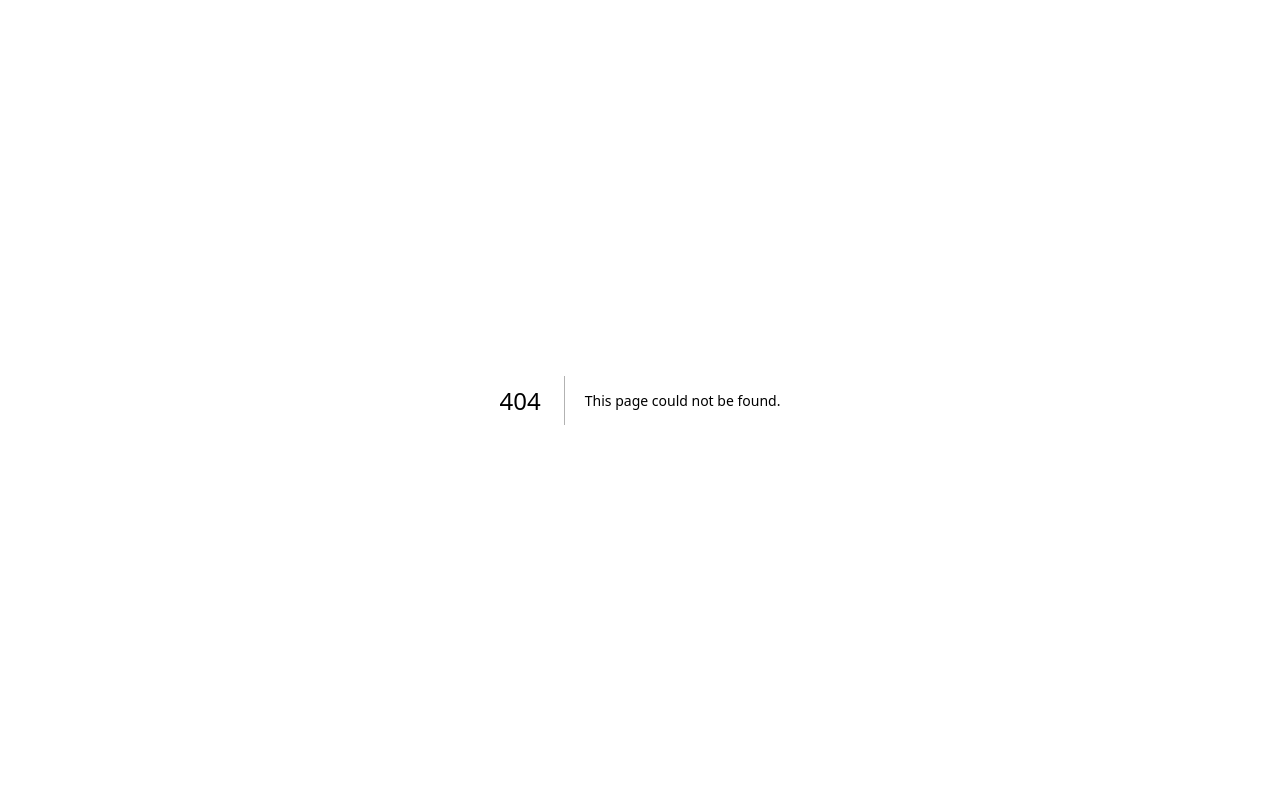
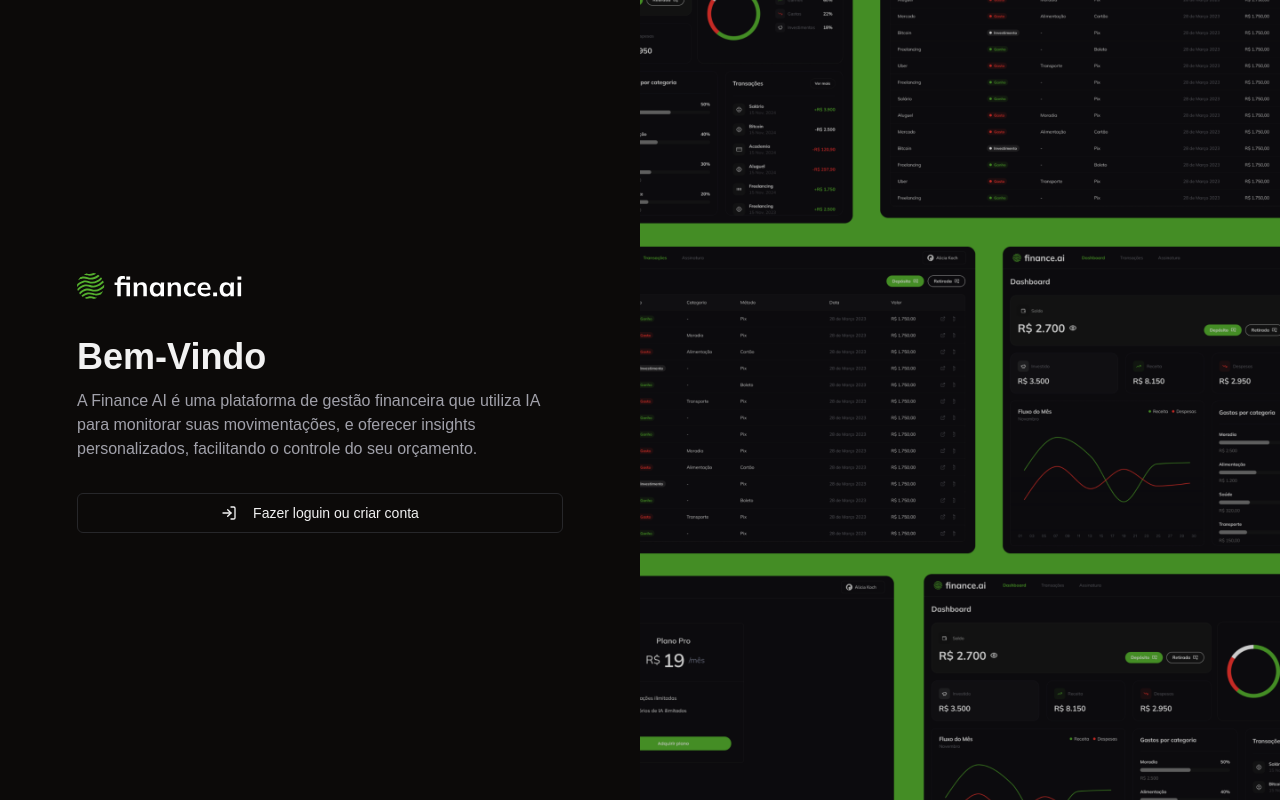
Before and after one commit to Talis-dev/finance-ai, a Next.js app: page /login in a window 1280 px wide. Before the commit this address had no page. Built offline with nearby package versions, Linux system fonts and the light colour scheme.

Commit message:
feat: add login page

```diff
--- /dev/null
+++ b/app/login/page.tsx
@@ -0,0 +1,37 @@
+import Image from "next/image";
+import { Button } from "../_components/ui/button";
+import { LogInIcon } from "lucide-react";
+
+const LoginPage = () => {
+  return (
+    <div className="grid grid-cols-2 h-full ">
+      <div className="flex flex-col h-full justify-center p-8 max-w-[550px] mx-auto">
+        <Image className="mb-8"
+          src="/logo_finance.svg"
+          alt="logo finance"
+          height={39}
+          width={173}
+        />
+        <h1 className="text-4xl font-bold mb-3">Bem-Vindo</h1>
+        <p className="mb-8 text-muted-foreground">
+          A Finance AI é uma plataforma de gestão financeira que utiliza IA para
+          monitorar suas movimentações, e oferecer insights personalizados,
+          facilitando o controle do seu orçamento.
+        </p>
+        <Button variant="outline" > <LogInIcon className="mr-2" />
+            Fazer loguin ou criar conta</Button>
+      </div>
+
+      <div className="relative h-full w-full ">
+        <Image
+          src="/loguin.png"
+          alt="Faça loguin"
+          fill
+          className=" object-cover"
+        />
+      </div>
+    </div>
+  );
+};
+
+export default LoginPage;
```
Also changed, not shown: public/logo_finance.svg (added), public/loguin.png (added).
